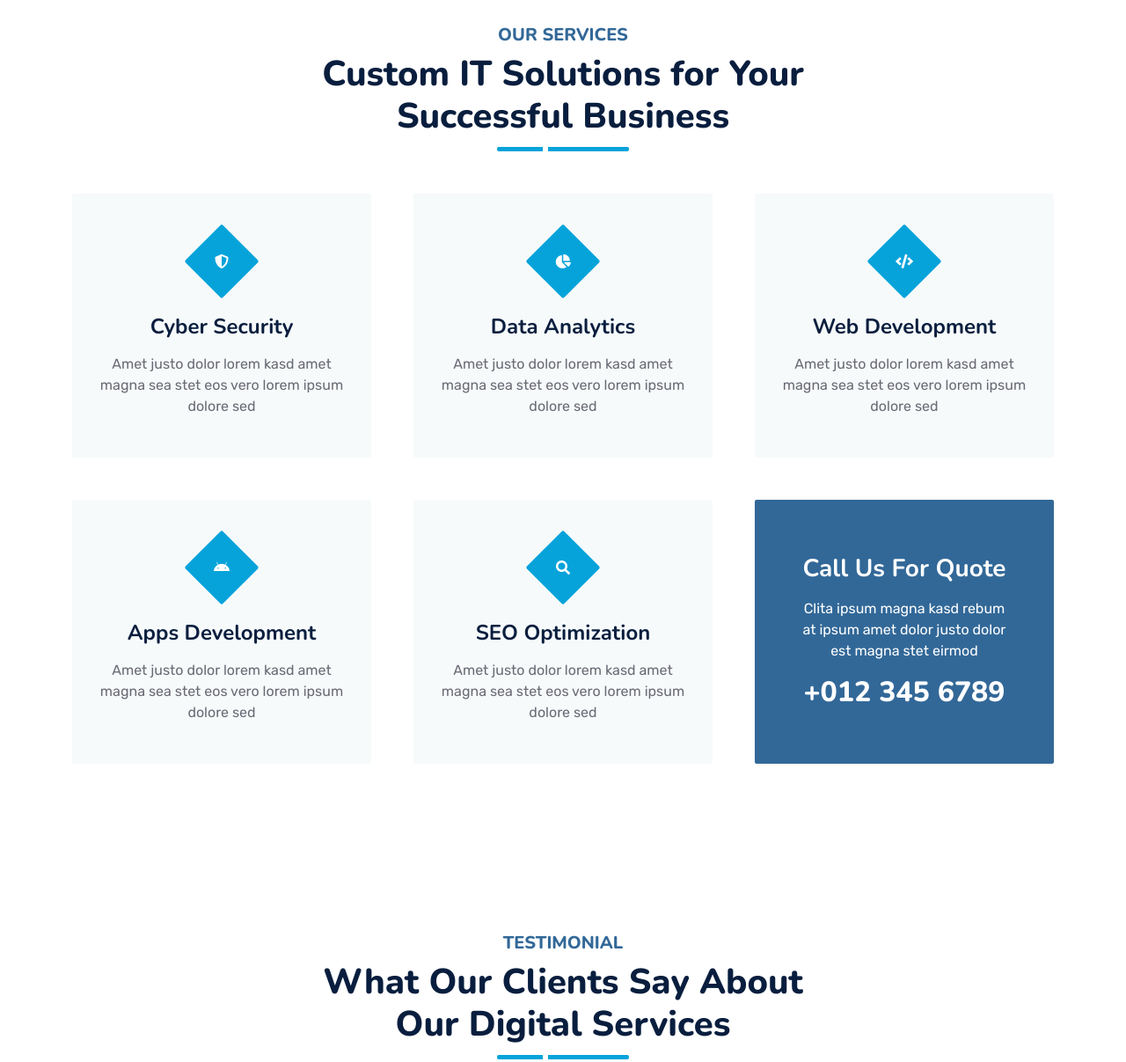
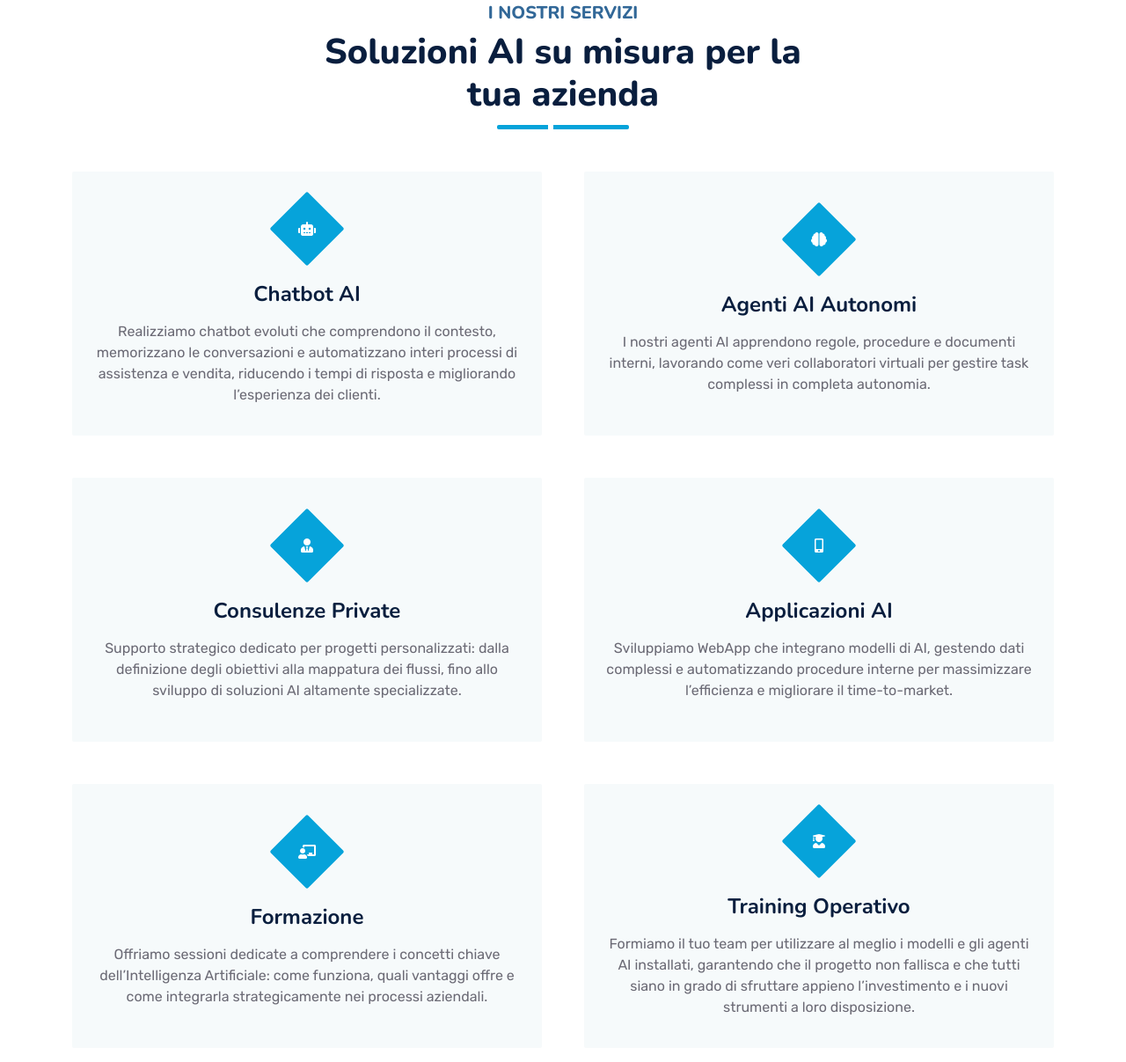
Before and after one commit to Vixs69/hemz, a plain HTML site: page startup-website-template/service.html in a window 1280 px wide. Shown: the part 591-1798 px from the top of the page at 88% size. Drawn offline with nearby package versions, Linux system fonts and the light colour scheme.

```diff
--- a/startup-website-template/service.html
+++ b/startup-website-template/service.html
@@ -128,9 +128,6 @@
             <div class="row py-5">
                 <div class="col-12 pt-lg-5 mt-lg-5 text-center">
                     <h1 class="display-4 text-white animated zoomIn">Services</h1>
-                    <a href="" class="h5 text-white">Home</a>
-                    <i class="far fa-circle text-white px-2"></i>
-                    <a href="" class="h5 text-white">Services</a>
                 </div>
             </div>
         </div>
@@ -161,81 +158,142 @@
     <div class="container-fluid py-5 wow fadeInUp" data-wow-delay="0.1s">
       <div class="container py-5">
         <div class="section-title text-center position-relative pb-3 mb-5 mx-auto" style="max-width: 600px;">
-                <h5 class="fw-bold text-primary text-uppercase">Our Services</h5>
-                <h1 class="mb-0">Custom IT Solutions for Your Successful Business</h1>
+          <h5 class="fw-bold text-primary text-uppercase">I nostri servizi</h5>
+          <h1 class="mb-0">Soluzioni AI su misura per la tua azienda</h1>
         </div>
         <div class="row g-5">
-                <div class="col-lg-4 col-md-6 wow zoomIn" data-wow-delay="0.3s">
-                    <div class="service-item bg-light rounded d-flex flex-column align-items-center justify-content-center text-center">
+          <!-- 1. Chatbot AI -->
+          <div class="col-lg-6 col-md-6 wow zoomIn" data-wow-delay="0.3s">
+            <div class="service-item bg-light rounded d-flex flex-column align-items-center justify-content-center text-center p-4">
               <div class="service-icon">
-                            <i class="fa fa-shield-alt text-white"></i>
+                <i class="fa fa-robot text-white"></i>
               </div>
-                        <h4 class="mb-3">Cyber Security</h4>
-                        <p class="m-0">Amet justo dolor lorem kasd amet magna sea stet eos vero lorem ipsum dolore sed</p>
-                        <a class="btn btn-lg btn-primary rounded" href="">
+              <h4 class="mb-3">Chatbot AI</h4>
+              <p class="m-0">
+                Realizziamo chatbot evoluti che comprendono il contesto, memorizzano le conversazioni
+                e automatizzano interi processi di assistenza e vendita, riducendo i tempi di risposta
+                e migliorando l’esperienza dei clienti.
+              </p>
+              <a class="btn btn-lg btn-primary rounded mt-3" href="quote.html">
                 <i class="bi bi-arrow-right"></i>
               </a>
             </div>
           </div>
-                <div class="col-lg-4 col-md-6 wow zoomIn" data-wow-delay="0.6s">
-                    <div class="service-item bg-light rounded d-flex flex-column align-items-center justify-content-center text-center">
+
+          <!-- 2. Agenti AI Autonomi -->
+          <div class="col-lg-6 col-md-6 wow zoomIn" data-wow-delay="0.6s">
+            <div class="service-item bg-light rounded d-flex flex-column align-items-center justify-content-center text-center p-4">
               <div class="service-icon">
-                            <i class="fa fa-chart-pie text-white"></i>
+                <i class="fa fa-brain text-white"></i>
               </div>
-                        <h4 class="mb-3">Data Analytics</h4>
-                        <p class="m-0">Amet justo dolor lorem kasd amet magna sea stet eos vero lorem ipsum dolore sed</p>
-                        <a class="btn btn-lg btn-primary rounded" href="">
+              <h4 class="mb-3">Agenti AI Autonomi</h4>
+              <p class="m-0">
+                I nostri agenti AI apprendono regole, procedure e documenti interni,
+                lavorando come veri collaboratori virtuali per gestire task complessi
+                in completa autonomia.
+              </p>
+              <a class="btn btn-lg btn-primary rounded mt-3" href="quote.html">
                 <i class="bi bi-arrow-right"></i>
               </a>
             </div>
           </div>
-                <div class="col-lg-4 col-md-6 wow zoomIn" data-wow-delay="0.9s">
-                    <div class="service-item bg-light rounded d-flex flex-column align-items-center justify-content-center text-center">
+
+          <!-- 3. Consulenze Private -->
+          <div class="col-lg-6 col-md-6 wow zoomIn" data-wow-delay="0.3s">
+            <div class="service-item bg-light rounded d-flex flex-column align-items-center justify-content-center text-center p-4">
               <div class="service-icon">
-                            <i class="fa fa-code text-white"></i>
+                <i class="fa fa-user-tie text-white"></i>
               </div>
-                        <h4 class="mb-3">Web Development</h4>
-                        <p class="m-0">Amet justo dolor lorem kasd amet magna sea stet eos vero lorem ipsum dolore sed</p>
-                        <a class="btn btn-lg btn-primary rounded" href="">
+              <h4 class="mb-3">Consulenze Private</h4>
+              <p class="m-0">
+                Supporto strategico dedicato per progetti personalizzati: dalla definizione
+                degli obiettivi alla mappatura dei flussi, fino allo sviluppo di soluzioni
+                AI altamente specializzate.
+              </p>
+              <a class="btn btn-lg btn-primary rounded mt-3" href="quote.html">
                 <i class="bi bi-arrow-right"></i>
               </a>
             </div>
           </div>
-                <div class="col-lg-4 col-md-6 wow zoomIn" data-wow-delay="0.3s">
-                    <div class="service-item bg-light rounded d-flex flex-column align-items-center justify-content-center text-center">
+
+          <!-- 4. Applicazioni AI -->
+          <div class="col-lg-6 col-md-6 wow zoomIn" data-wow-delay="0.6s">
+            <div class="service-item bg-light rounded d-flex flex-column align-items-center justify-content-center text-center p-4">
               <div class="service-icon">
-                            <i class="fab fa-android text-white"></i>
+                <i class="fa fa-mobile-alt text-white"></i>
               </div>
-                        <h4 class="mb-3">Apps Development</h4>
-                        <p class="m-0">Amet justo dolor lorem kasd amet magna sea stet eos vero lorem ipsum dolore sed</p>
-                        <a class="btn btn-lg btn-primary rounded" href="">
+              <h4 class="mb-3">Applicazioni AI</h4>
+              <p class="m-0">
+                Sviluppiamo WebApp che integrano modelli di AI,
+                gestendo dati complessi e automatizzando procedure interne per
+                massimizzare l’efficienza e migliorare il time-to-market.
+              </p>
+              <a class="btn btn-lg btn-primary rounded mt-3" href="quote.html">
                 <i class="bi bi-arrow-right"></i>
               </a>
             </div>
           </div>
-                <div class="col-lg-4 col-md-6 wow zoomIn" data-wow-delay="0.6s">
-                    <div class="service-item bg-light rounded d-flex flex-column align-items-center justify-content-center text-center">
+
+          <!-- 5. Formazione -->
+          <div class="col-lg-6 col-md-6 wow zoomIn" data-wow-delay="0.3s">
+            <div class="service-item bg-light rounded d-flex flex-column align-items-center justify-content-center text-center p-4">
               <div class="service-icon">
-                            <i class="fa fa-search text-white"></i>
+                <i class="fa fa-chalkboard-teacher text-white"></i>
               </div>
-                        <h4 class="mb-3">SEO Optimization</h4>
-                        <p class="m-0">Amet justo dolor lorem kasd amet magna sea stet eos vero lorem ipsum dolore sed</p>
-                        <a class="btn btn-lg btn-primary rounded" href="">
+              <h4 class="mb-3">Formazione</h4>
+              <p class="m-0">
+                Offriamo sessioni dedicate a comprendere i concetti chiave dell’Intelligenza Artificiale:
+                come funziona, quali vantaggi offre e come integrarla strategicamente nei processi aziendali.
+              </p>
+              <a class="btn btn-lg btn-primary rounded mt-3" href="quote.html">
                 <i class="bi bi-arrow-right"></i>
               </a>
             </div>
           </div>
-                <div class="col-lg-4 col-md-6 wow zoomIn" data-wow-delay="0.9s">
+
+          <!-- 6. Training -->
+          <div class="col-lg-6 col-md-6 wow zoomIn" data-wow-delay="0.6s">
+            <div class="service-item bg-light rounded d-flex flex-column align-items-center justify-content-center text-center p-4">
+              <div class="service-icon">
+                <i class="fa fa-user-graduate text-white"></i>
+              </div>
+              <h4 class="mb-3">Training Operativo</h4>
+              <p class="m-0">
+                Formiamo il tuo team per utilizzare al meglio i modelli e gli agenti AI installati,
+                garantendo che il progetto non fallisca e che tutti siano in grado di sfruttare
+                appieno l’investimento e i nuovi strumenti a loro disposizione.
+              </p>
+              <a class="btn btn-lg btn-primary rounded mt-3" href="quote.html">
+                <i class="bi bi-arrow-right"></i>
+              </a>
+            </div>
+          </div>
+
+          <!-- CTA Finale (Unica Colonna Centrata) -->
+          <div class="row g-5 mt-4">
+            <div class="col-lg-8 col-md-10 mx-auto wow zoomIn" data-wow-delay="0.9s">
               <div class="position-relative bg-primary rounded h-100 d-flex flex-column align-items-center justify-content-center text-center p-5">
-                        <h3 class="text-white mb-3">Call Us For Quote</h3>
-                        <p class="text-white mb-3">Clita ipsum magna kasd rebum at ipsum amet dolor justo dolor est magna stet eirmod</p>
-                        <h2 class="text-white mb-0">+012 345 6789</h2>
+                <h3 class="text-white mb-3">Contattaci per un preventivo</h3>
+                <p class="text-white mb-3">
+                  Vuoi scoprire come i nostri servizi AI possono rivoluzionare la tua azienda?
+                  Parlaci dei tuoi obiettivi e progetti, troveremo la soluzione su misura per te.
+                </p>
+                <h2 class="text-white mb-3">+39 342 507 0077</h2>
+                <a href="contact.html" class="btn btn-light py-2 px-4 mt-2">
+                  Parliamo del tuo progetto
+                </a>
+              </div>
             </div>
           </div>
         </div>
       </div>
     </div>
     <!-- Service End -->
+
+
+
+
+
 
 
     <!-- Testimonial Start -->
```
Also changed, not shown: startup-website-template/index.html (+12 -0 lines). Lines whose indentation alone changed are shown as unchanged.
